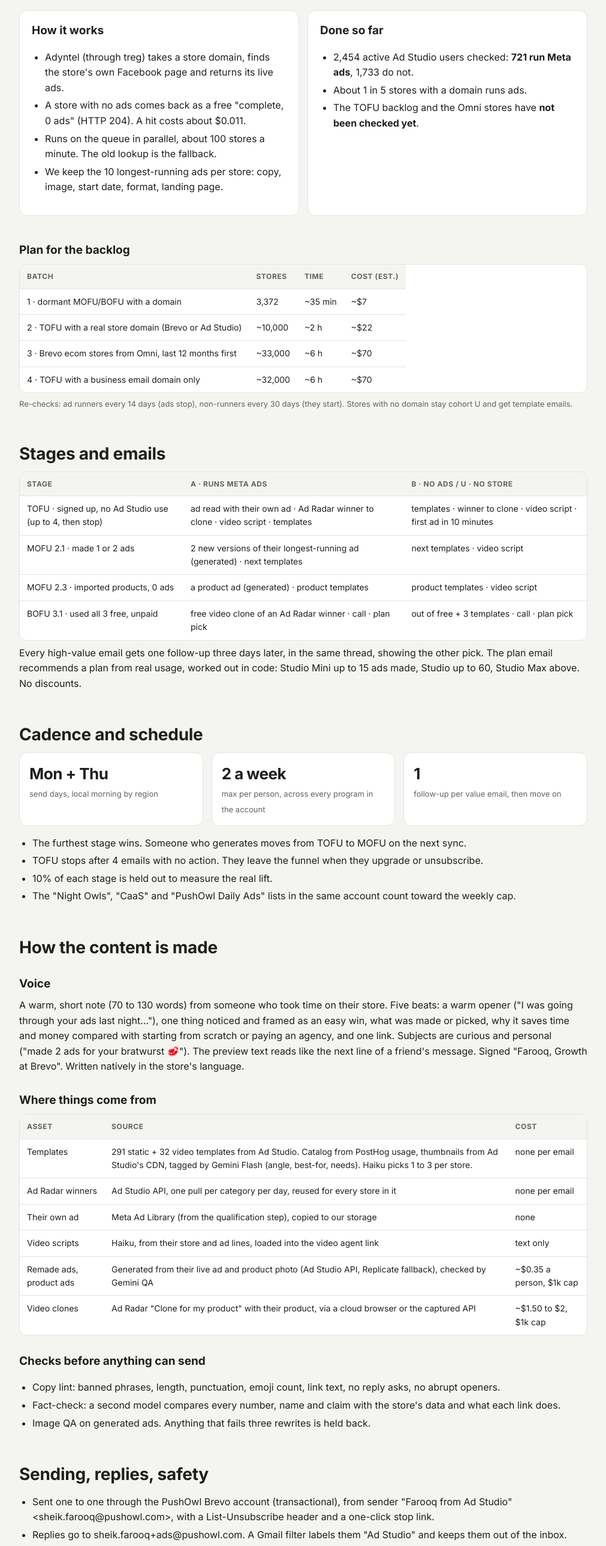
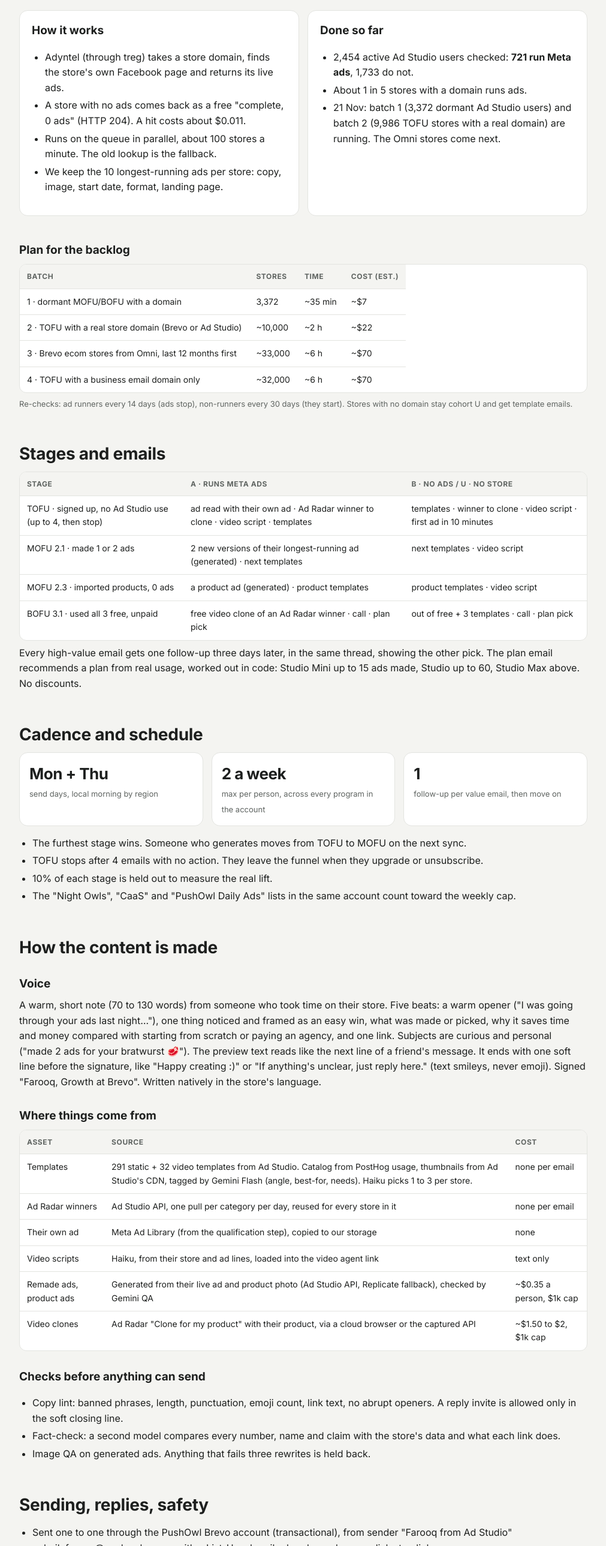
Before and after one commit to farooqchisty-hub/adstudio-email-program, a plain HTML site: page lifecycle/index.html in a window 1280 px wide. Shown: the part 3081-5658 px from the top of the page at 60% size, without its empty margins (134-1145 px from the left). Drawn offline with Linux system fonts and the light colour scheme.

Commit message:
Lifecycle page: soft closing line, backlog check status
Co-Authored-By: Claude Opus 5.5 <noreply@anthropic.com>

```diff
--- a/lifecycle/index.html
+++ b/lifecycle/index.html
@@ -237,7 +237,7 @@ dialog::backdrop{background:rgba(0,0,0,.75)}
   <ul>
     <li>2,454 active Ad Studio users checked: <b>721 run Meta ads</b>, 1,733 do not.</li>
     <li>About 1 in 5 stores with a domain runs ads.</li>
-    <li>The TOFU backlog and the Omni stores have <b>not been checked yet</b>.</li>
+    <li>21 Nov: batch 1 (3,372 dormant Ad Studio users) and batch 2 (9,986 TOFU stores with a real domain) are running. The Omni stores come next.</li>
   </ul></div>
 </div>
 <h3>Plan for the backlog</h3>
@@ -275,7 +275,7 @@ dialog::backdrop{background:rgba(0,0,0,.75)}
 
 <h2 id="content">How the content is made</h2>
 <h3>Voice</h3>
-<p>A warm, short note (70 to 130 words) from someone who took time on their store. Five beats: a warm opener ("I was going through your ads last night…"), one thing noticed and framed as an easy win, what was made or picked, why it saves time and money compared with starting from scratch or paying an agency, and one link. Subjects are curious and personal ("made 2 ads for your bratwurst 🥩"). The preview text reads like the next line of a friend's message. Signed "Farooq, Growth at Brevo". Written natively in the store's language.</p>
+<p>A warm, short note (70 to 130 words) from someone who took time on their store. Five beats: a warm opener ("I was going through your ads last night…"), one thing noticed and framed as an easy win, what was made or picked, why it saves time and money compared with starting from scratch or paying an agency, and one link. Subjects are curious and personal ("made 2 ads for your bratwurst 🥩"). The preview text reads like the next line of a friend's message. It ends with one soft line before the signature, like "Happy creating :)" or "If anything's unclear, just reply here." (text smileys, never emoji). Signed "Farooq, Growth at Brevo". Written natively in the store's language.</p>
 <h3>Where things come from</h3>
 <table>
 <tr><th>Asset</th><th>Source</th><th>Cost</th></tr>
@@ -288,7 +288,7 @@ dialog::backdrop{background:rgba(0,0,0,.75)}
 </table>
 <h3>Checks before anything can send</h3>
 <ul>
-  <li>Copy lint: banned phrases, length, punctuation, emoji count, link text, no reply asks, no abrupt openers.</li>
+  <li>Copy lint: banned phrases, length, punctuation, emoji count, link text, no abrupt openers. A reply invite is allowed only in the soft closing line.</li>
   <li>Fact-check: a second model compares every number, name and claim with the store's data and what each link does.</li>
   <li>Image QA on generated ads. Anything that fails three rewrites is held back.</li>
 </ul>
```
